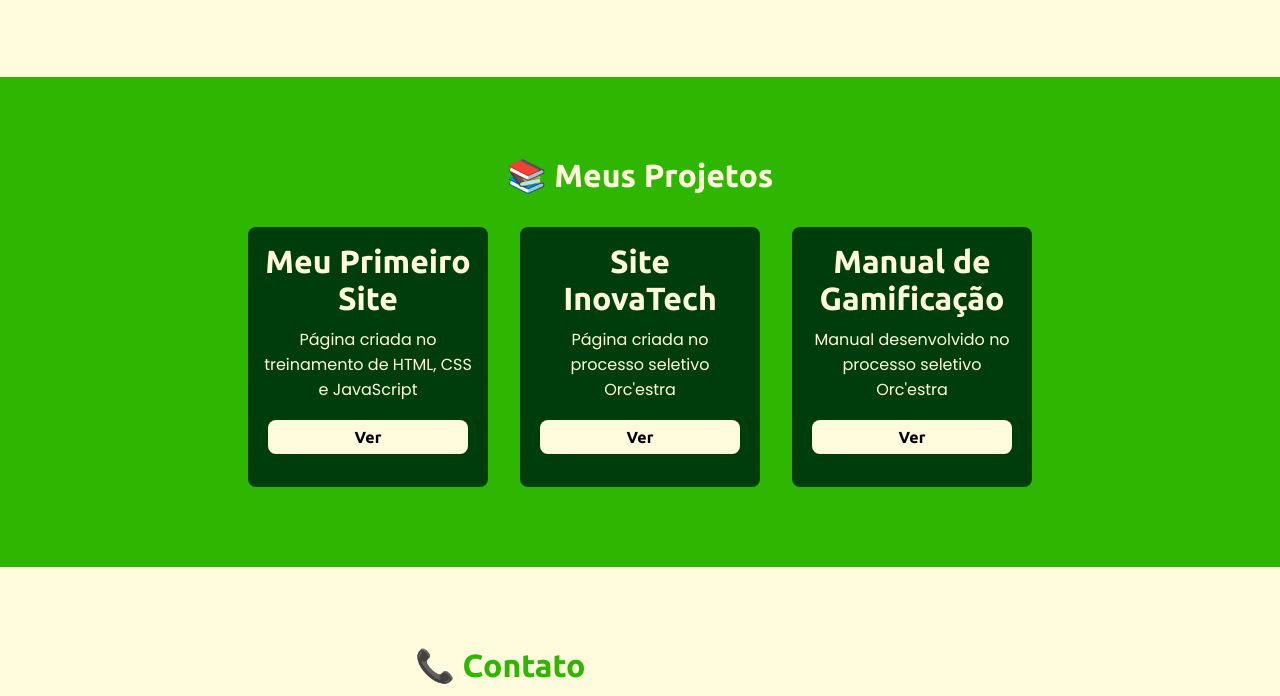
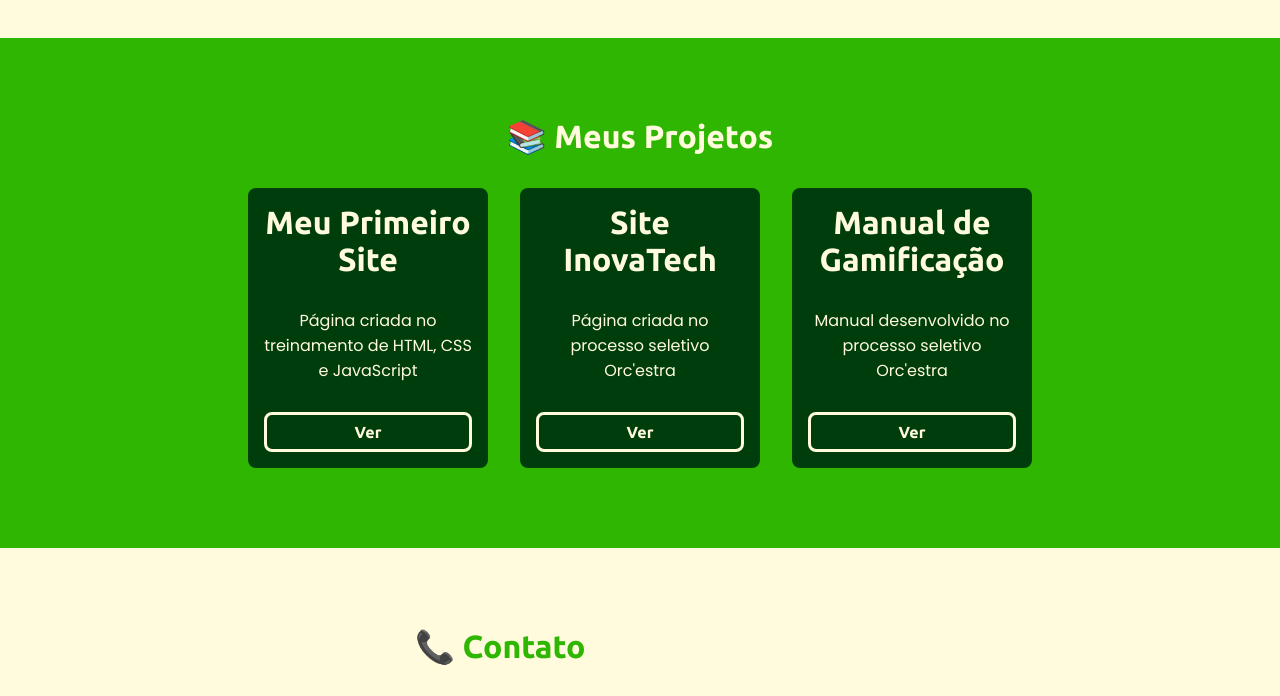
Before and after one commit to fabysoouza/portfolio-do-heroi-orcestra, a plain HTML site: page index.html in a window 1280 px wide. Shown: the part 682-1378 px from the top of the page. Drawn offline with Linux system fonts and the light colour scheme; no server answers.

Commit message:
fix: corrigir link de projetos

```diff
--- a/index.html
+++ b/index.html
@@ -75,19 +75,19 @@
                 <div class="card-projeto">
                     <h2>Meu Primeiro Site</h2>
                     <p>Página criada no treinamento de HTML, CSS e JavaScript</p>
-                    <button type="submit" href="portfolio.html">Ver</button>
+                    <a href="index.html">Ver</a>
                 </div>
 
                 <div class="card-projeto">
                     <h2>Site InovaTech</h2>
                     <p>Página criada no processo seletivo Orc'estra</p>
-                    <button type="submit" href="https://inovatech-trainee-project-seven.vercel.app/">Ver</button>
+                    <a href="https://inovatech-trainee-project-seven.vercel.app/">Ver</a>
                 </div>
 
                 <div class="card-projeto">
                     <h2>Manual de Gamificação</h2>
                     <p>Manual desenvolvido no processo seletivo Orc'estra</p>
-                    <button type="submit" href="https://www.canva.com/design/DAG2Azrfl8I/C21I_6Wpi_GsX_cQmGCxQA/view?utm_content=DAG2Azrfl8I&utm_campaign=designshare&utm_medium=link2&utm_source=uniquelinks&utlId=h722046b104">Ver</button>
+                    <a href="https://www.canva.com/design/DAG2Azrfl8I/C21I_6Wpi_GsX_cQmGCxQA/view?utm_content=DAG2Azrfl8I&utm_campaign=designshare&utm_medium=link2&utm_source=uniquelinks&utlId=h722046b104">Ver</a>
                 </div>
             </div>
 
--- a/style.css
+++ b/style.css
@@ -119,32 +119,30 @@ header{
 }
 
 #projetos .card-projeto{
+    display: flex;
+    flex-direction: column;
+    justify-content: space-between;
     background-color: var(--preto);
-    gap: 4px;
     padding: 16px;
     border-radius: 8px;
     width: 240px;
-    height: 260px;
+    height: 280px;
     text-align: center;
 }
-#projetos .card-projeto h2, p{
-    margin-bottom: 10px;
-}
 
-#projetos .card-projeto button{
-    width: 200px;
-    border: none;
+
+#projetos .card-projeto a{
+    text-decoration: none;
+    border: solid ;
     border-radius: 8px;
     padding: 8px;
     font-family: var(--fonte-principal);
     font-size: 16px;
     font-weight: 700;
-    margin-top: 8px;
-    background-color: var(--branco);
-    cursor: pointer;
+    color: var(--branco);
 }
 
-#projetos .card-projeto button:hover{
+#projetos .card-projeto a:hover{
     background-color: var(--principal-auxiliar);
     padding: 10px;
     transition: 0.3s;
```
